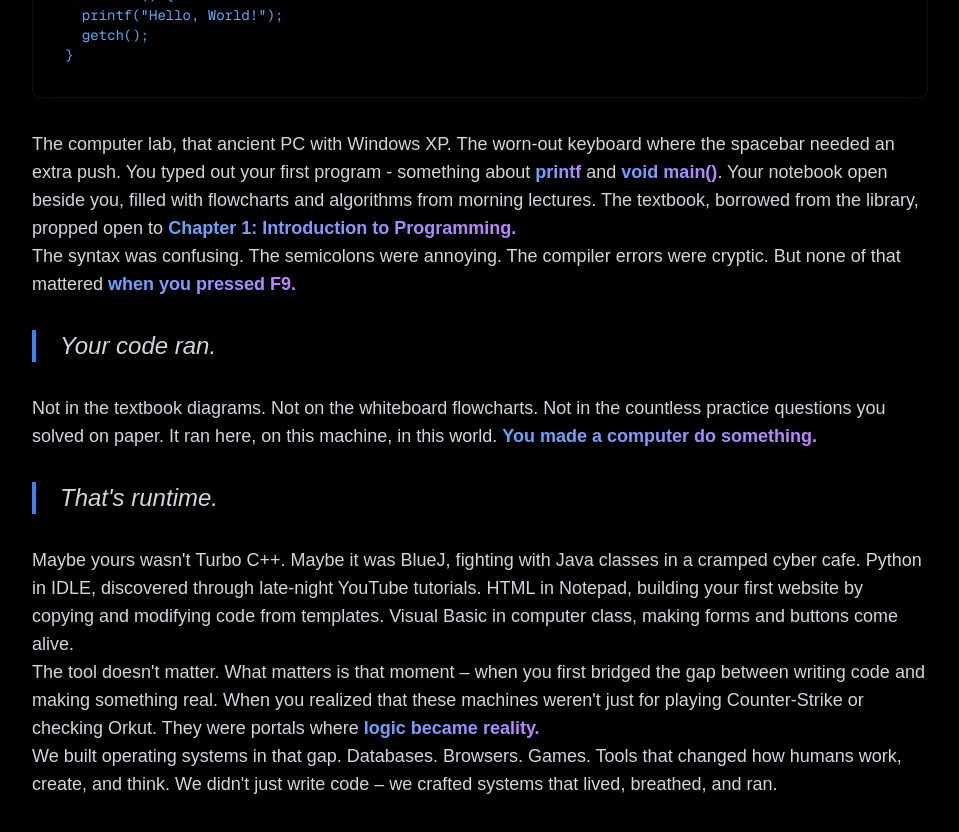
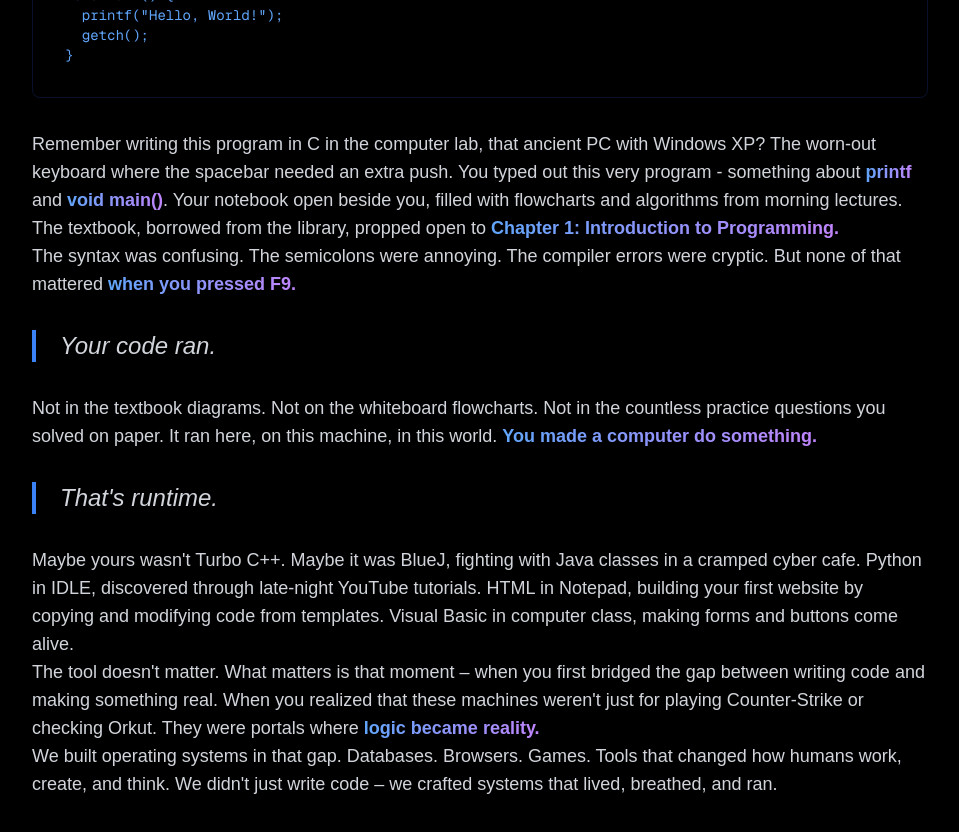
Before and after one commit to SouravInsights/runtime-works, a Next.js app: page /manifesto in a window 1280 px wide. Shown: the part 1120-1952 px from the top of the page, without its empty margins (160-1119 px from the left). Built offline with nearby package versions, Linux system fonts and the light colour scheme.

Commit message:
Update ManifestoPage.tsx

```diff
--- a/app/manifesto/ManifestoPage.tsx
+++ b/app/manifesto/ManifestoPage.tsx
@@ -247,10 +247,10 @@ void main() {
 
               <Prose>
                 <Text>
-                  The computer lab, that ancient PC with Windows XP. The
-                  worn-out keyboard where the spacebar needed an extra push. You
-                  typed out your first program - something about{" "}
-                  <Highlight>printf</Highlight> and{" "}
+                  Remember writing this program in C in the computer lab, that
+                  ancient PC with Windows XP? The worn-out keyboard where the
+                  spacebar needed an extra push. You typed out this very program
+                  - something about <Highlight>printf</Highlight> and{" "}
                   <Highlight>void main()</Highlight>. Your notebook open beside
                   you, filled with flowcharts and algorithms from morning
                   lectures. The textbook, borrowed from the library, propped
```
